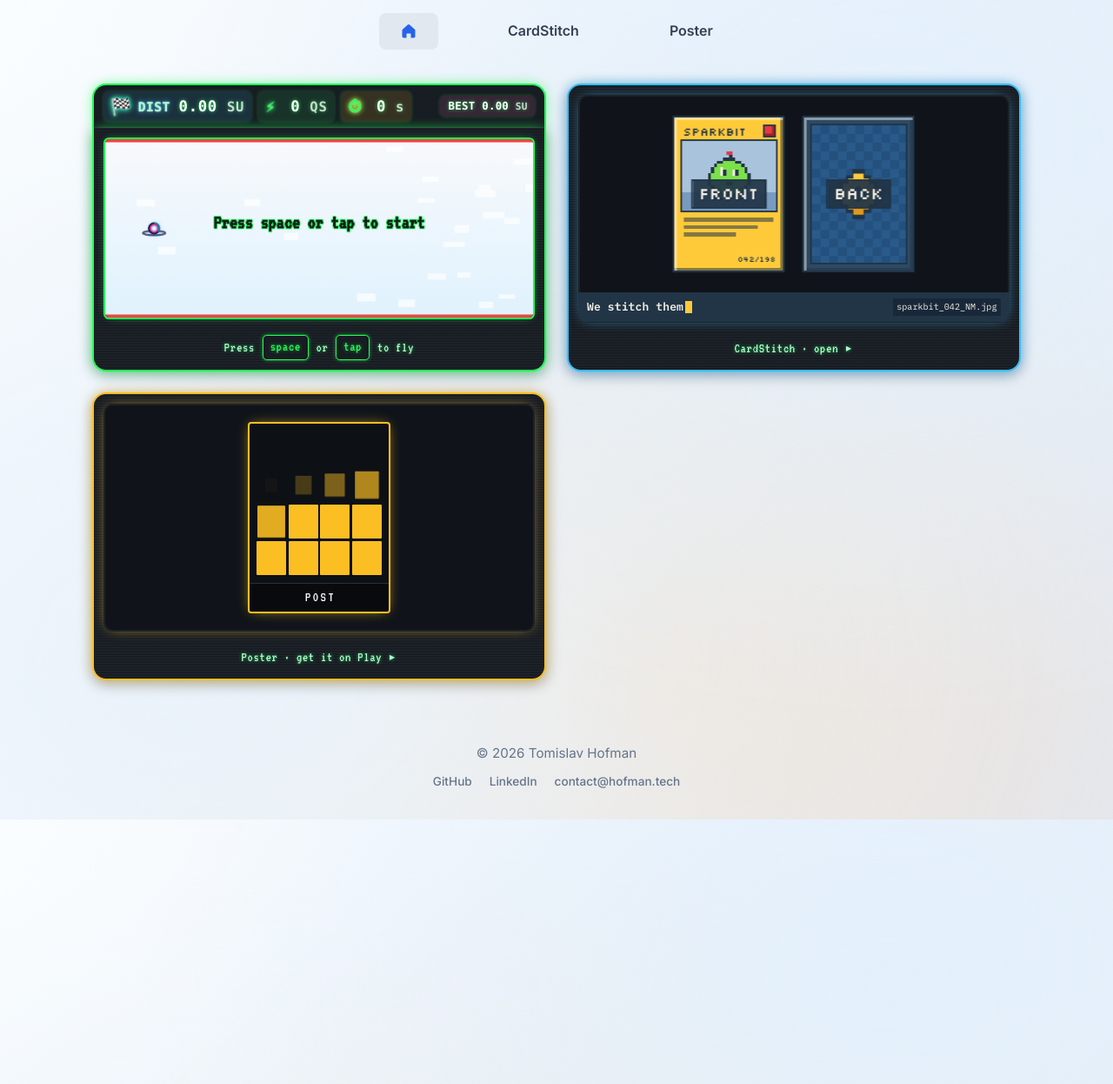
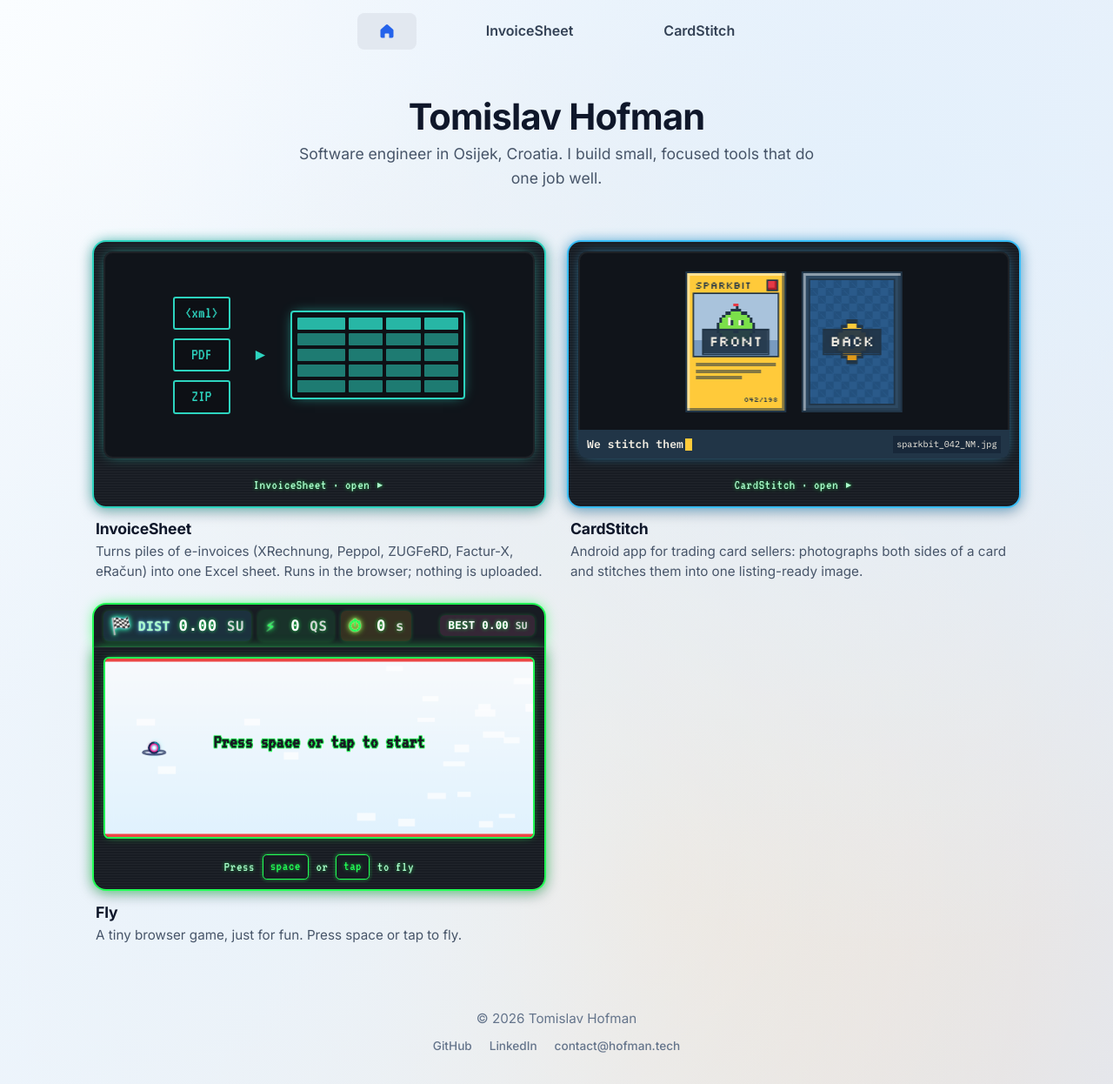
Before and after one commit to tomislavhofman/tomislavhofman.github.io, a Jekyll site: the page built from index.html, in a window 1280 px wide. Shown: the whole page at 87% size. Built offline with Jekyll 4.4.1, drawn with Linux system fonts in a browser that asks for light colours; some web fonts are replaced.

Commit message:
feat(home): Intro, project captions, InvoiceSheet tile; hide Poster
Adds a short intro and a name + one-line description under each project,
an InvoiceSheet console tile and nav link, moves the game last, hides the
Poster entry and nav link while its Play listing is unavailable, and
replaces the missing og:image with a real share image.

Co-Authored-By: Claude Opus 5.5 <noreply@anthropic.com>

```diff
--- a/_data/projects.yml
+++ b/_data/projects.yml
@@ -9,18 +9,37 @@
 #   external  true when url points off-site (opens in a new tab)
 #   label     hint row text shown at the bottom of the entry
 #   accent    accent colour for the console frame and glow
-- id: game
-  accent: "#22ff55"
-  label: "Fly · tap to play"
+#   name      project name shown under the console
+#   desc      one-line description shown under the name
+- id: invoicesheet
+  url: "/invoicesheet/"
+  external: false
+  accent: "#2dd4bf"
+  label: "InvoiceSheet · open ▸"
+  name: "InvoiceSheet"
+  desc: "Turns piles of e-invoices (XRechnung, Peppol, ZUGFeRD, Factur-X, eRačun) into one Excel sheet. Runs in the browser; nothing is uploaded."
 
 - id: cardstitch
   url: "/cardstitch/"
   external: false
   accent: "#38bdf8"
   label: "CardStitch · open ▸"
+  name: "CardStitch"
+  desc: "Android app for trading card sellers: photographs both sides of a card and stitches them into one listing-ready image."
 
-- id: poster
-  url: "https://play.google.com/store/apps/details?id=app.pstr.android&hl=en"
-  external: true
-  accent: "#fbbf24"
-  label: "Poster · get it on Play ▸"
+- id: game
+  accent: "#22ff55"
+  label: "Fly · tap to play"
+  name: "Fly"
+  desc: "A tiny browser game, just for fun. Press space or tap to fly."
+
+# Poster is hidden while the Play listing is unavailable. To bring it back,
+# restore this entry (its partial _includes/home-poster.html and styles in
+# css/home.css are still in place) and the nav link in _includes/nav.html.
+# - id: poster
+#   url: "https://play.google.com/store/apps/details?id=app.pstr.android&hl=en"
+#   external: true
+#   accent: "#fbbf24"
+#   label: "Poster · get it on Play ▸"
+#   name: "Poster"
+#   desc: ""
--- /dev/null
+++ b/_includes/home-invoicesheet.html
@@ -0,0 +1,22 @@
+{%- comment -%}
+  Home grid · InvoiceSheet. E-invoice files (XML, PDF, ZIP) slide into a
+  spreadsheet whose rows fill in one by one, the tool's whole job in one loop.
+  Respects reduced motion.
+{%- endcomment -%}
+<div class="home-console home-console--invoicesheet">
+  <div class="home-console__stage inv" aria-hidden="true">
+    <div class="inv-files">
+      <span style="--i: 0">&lt;xml&gt;</span>
+      <span style="--i: 1">PDF</span>
+      <span style="--i: 2">ZIP</span>
+    </div>
+    <div class="inv-arrow">▸</div>
+    <div class="inv-sheet">
+      <div class="inv-row inv-row--head"><i></i><i></i><i></i><i></i></div>
+      {%- for r in (1..4) %}
+      <div class="inv-row" style="--r: {{ forloop.index0 }}"><i></i><i></i><i></i><i></i></div>
+      {%- endfor %}
+    </div>
+  </div>
+  <div class="retro-ui-hint home-console__hint">{{ project.label | default: "InvoiceSheet · open ▸" }}</div>
+</div>
--- a/_includes/nav.html
+++ b/_includes/nav.html
@@ -2,6 +2,9 @@
   <a href="{{ '/' | relative_url }}" {% if page.url == '/' or page.url == '/index.html' %}class="active" aria-current="page"{% endif %} title="Home" style="display:inline-flex;align-items:center;gap:0.3em;">
     <svg xmlns="http://www.w3.org/2000/svg" width="20" height="20" fill="none" viewBox="0 0 24 24" style="vertical-align:middle;"><path fill="currentColor" d="M3 10.75V19a2 2 0 0 0 2 2h3.25a.75.75 0 0 0 .75-.75v-4.5A.75.75 0 0 1 9.75 15h4.5a.75.75 0 0 1 .75.75v4.5c0 .414.336.75.75.75H19a2 2 0 0 0 2-2v-8.25a2 2 0 0 0-.66-1.48l-7-6.3a2 2 0 0 0-2.68 0l-7 6.3A2 2 0 0 0 3 10.75Z"/></svg>
   </a>
+  <a href="{{ '/invoicesheet/' | relative_url }}">InvoiceSheet</a>
   <a href="{{ '/cardstitch/' | relative_url }}" {% if page.url contains '/cardstitch/' %}class="active" aria-current="page"{% endif %}>CardStitch</a>
+  {%- comment -%} Poster hidden while its Play listing is unavailable:
   <a href="https://play.google.com/store/apps/details?id=app.pstr.android&hl=en" target="_blank" rel="noopener noreferrer">Poster</a>
+  {%- endcomment %}
 </nav>
--- a/css/home.css
+++ b/css/home.css
@@ -410,3 +410,98 @@ a.home-entry:hover .home-console {
   .pos-title span { width: auto !important; }
   .home-console { transition: none; }
 }
+
+/* ==========================================================================
+   Intro and per-project captions
+   ========================================================================== */
+.home-intro {
+  max-width: 1100px;
+  margin: 0 auto;
+  padding: 2.5rem 16px 0.5rem;
+  text-align: center;
+}
+.home-intro h1 {
+  margin: 0 0 0.35rem;
+  font-size: clamp(1.9rem, 4vw, 2.6rem);
+  line-height: 1.1;
+  letter-spacing: -0.02em;
+  color: #0f172a;
+}
+.home-intro p {
+  margin: 0 auto;
+  max-width: 38rem;
+  font-size: 1.1rem;
+  color: #475569;
+}
+.home-entry__meta { flex: none; padding: 0.85rem 0.25rem 0; }
+.home-entry__name {
+  margin: 0;
+  font-size: 1.1rem;
+  line-height: 1.3;
+  letter-spacing: -0.01em;
+  color: #0f172a;
+}
+.home-entry__desc {
+  margin: 0.2rem 0 0;
+  font-size: 0.95rem;
+  line-height: 1.5;
+  color: #475569;
+}
+a.home-entry:hover .home-entry__name { text-decoration: underline; text-underline-offset: 3px; }
+@media (prefers-color-scheme: dark) {
+  .home-intro h1, .home-entry__name { color: #f1f5f9; }
+  .home-intro p, .home-entry__desc { color: #94a3b8; }
+}
+
+/* ==========================================================================
+   InvoiceSheet console: files slide into a spreadsheet that fills row by row
+   ========================================================================== */
+.inv {
+  aspect-ratio: 700 / 292;
+  gap: 6%;
+  padding: 0 6%;
+  font-family: 'VT323', 'Fira Mono', Menlo, monospace;
+}
+.inv-files { display: flex; flex-direction: column; gap: 0.5em; font-size: clamp(0.85rem, 2.2vw, 1.2rem); }
+.inv-files span {
+  padding: 0.1em 0.6em;
+  border: 2px solid var(--home-accent);
+  border-radius: 3px;
+  color: var(--home-accent);
+  background: #0d1015;
+  text-align: center;
+  animation: invSlide 6s ease-in-out infinite;
+  animation-delay: calc(var(--i, 0) * 0.35s);
+}
+.inv-arrow { color: var(--home-accent); font-size: clamp(1.2rem, 3vw, 1.8rem); }
+.inv-sheet {
+  display: flex;
+  flex-direction: column;
+  gap: 4px;
+  width: 46%;
+  padding: 6px;
+  background: #0d1015;
+  border: 2px solid var(--home-accent);
+  border-radius: 4px;
+  box-shadow: 0 0 14px -5px var(--home-accent);
+}
+.inv-row { display: grid; grid-template-columns: 1.4fr 1fr 1fr 1fr; gap: 4px; }
+.inv-row i { height: clamp(8px, 1.6vw, 14px); border-radius: 1px; background: rgba(255, 255, 255, 0.08); }
+.inv-row--head i { background: var(--home-accent); opacity: 0.85; }
+.inv-row:not(.inv-row--head) i { animation: invFill 6s steps(1, end) infinite; animation-delay: calc(1.2s + var(--r, 0) * 0.45s); }
+
+@keyframes invSlide {
+  0% { transform: translateX(0); opacity: 1; }
+  15% { transform: translateX(40%); opacity: 0; }
+  30% { transform: translateX(-20%); opacity: 0; }
+  42%, 100% { transform: translateX(0); opacity: 1; }
+}
+@keyframes invFill {
+  0% { background: rgba(255, 255, 255, 0.08); }
+  5%, 70% { background: rgba(45, 212, 191, 0.55); }
+  80%, 100% { background: rgba(255, 255, 255, 0.08); }
+}
+@media (prefers-reduced-motion: reduce) {
+  .inv-files span, .inv-row i { animation: none !important; }
+  .inv-row:not(.inv-row--head) i { background: rgba(45, 212, 191, 0.55); }
+}
--- a/index.html
+++ b/index.html
@@ -10,12 +10,12 @@ title: Tomislav Hofman
       content="Software engineer from Osijek, Croatia. Building robust, simple software and sharing knowledge.">
 <meta property="og:type" content="website">
 <meta property="og:url" content="https://hofman.tech/">
-<meta property="og:image" content="https://hofman.tech/assets/img/background/img-11.jpg">
+<meta property="og:image" content="https://hofman.tech/assets/og-home.png">
 <meta name="twitter:card" content="summary_large_image">
 <meta name="twitter:title" content="Tomislav Hofman">
 <meta name="twitter:description"
       content="Software engineer from Osijek, Croatia. Building robust, simple software and sharing knowledge.">
-<meta name="twitter:image" content="https://hofman.tech/assets/img/background/img-11.jpg">
+<meta name="twitter:image" content="https://hofman.tech/assets/og-home.png">
 <link rel="preconnect" href="https://fonts.gstatic.com/" crossorigin>
 <link rel="stylesheet"
       href="https://fonts.googleapis.com/css2?family=Inter:wght@100;200;300;400;500;600;700;800;900&display=swap">
@@ -37,6 +37,10 @@ title: Tomislav Hofman
     },
     "email": "mailto:contact@hofman.tech"
 }</script>
+<section class="home-intro">
+  <h1>Tomislav Hofman</h1>
+  <p>Software engineer in Osijek, Croatia. I build small, focused tools that do one job well.</p>
+</section>
 <section class="home-grid" aria-label="Projects">
   {%- for project in site.data.projects %}
   {%- assign home_include = "home-" | append: project.id | append: ".html" -%}
@@ -47,11 +51,23 @@ title: Tomislav Hofman
      aria-label="{{ project.label | default: project.id | replace: ' ▸', '' }}"
      {%- if project.external %} target="_blank" rel="noopener noreferrer"{% endif %}>
     {% include {{ home_include }} %}
+    {%- if project.name %}
+    <div class="home-entry__meta">
+      <h2 class="home-entry__name">{{ project.name }}</h2>
+      {%- if project.desc and project.desc != "" %}<p class="home-entry__desc">{{ project.desc }}</p>{% endif %}
+    </div>
+    {%- endif %}
   </a>
   {%- else %}
   <article class="home-entry home-entry--{{ project.id }}"
            style="--entry-accent: {{ project.accent }};">
     {% include {{ home_include }} %}
+    {%- if project.name %}
+    <div class="home-entry__meta">
+      <h2 class="home-entry__name">{{ project.name }}</h2>
+      {%- if project.desc and project.desc != "" %}<p class="home-entry__desc">{{ project.desc }}</p>{% endif %}
+    </div>
+    {%- endif %}
   </article>
   {%- endif %}
   {%- endfor %}
```
Also changed, not shown: assets/og-home.png (added).
